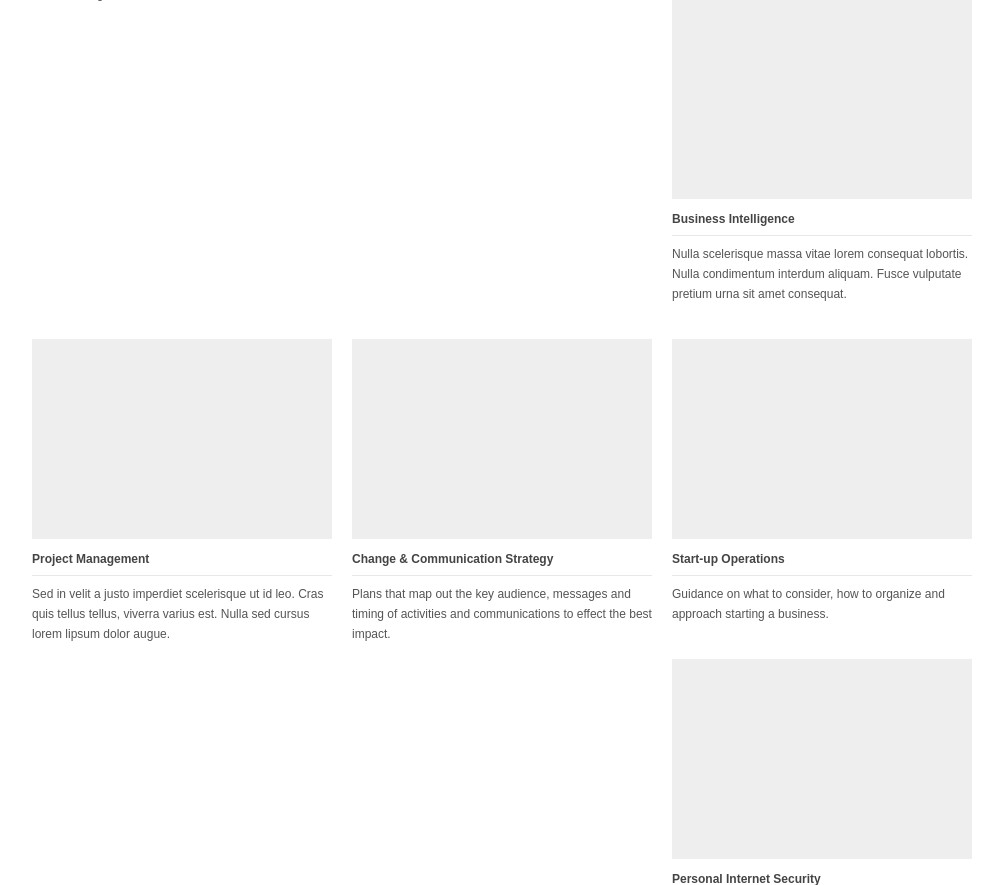
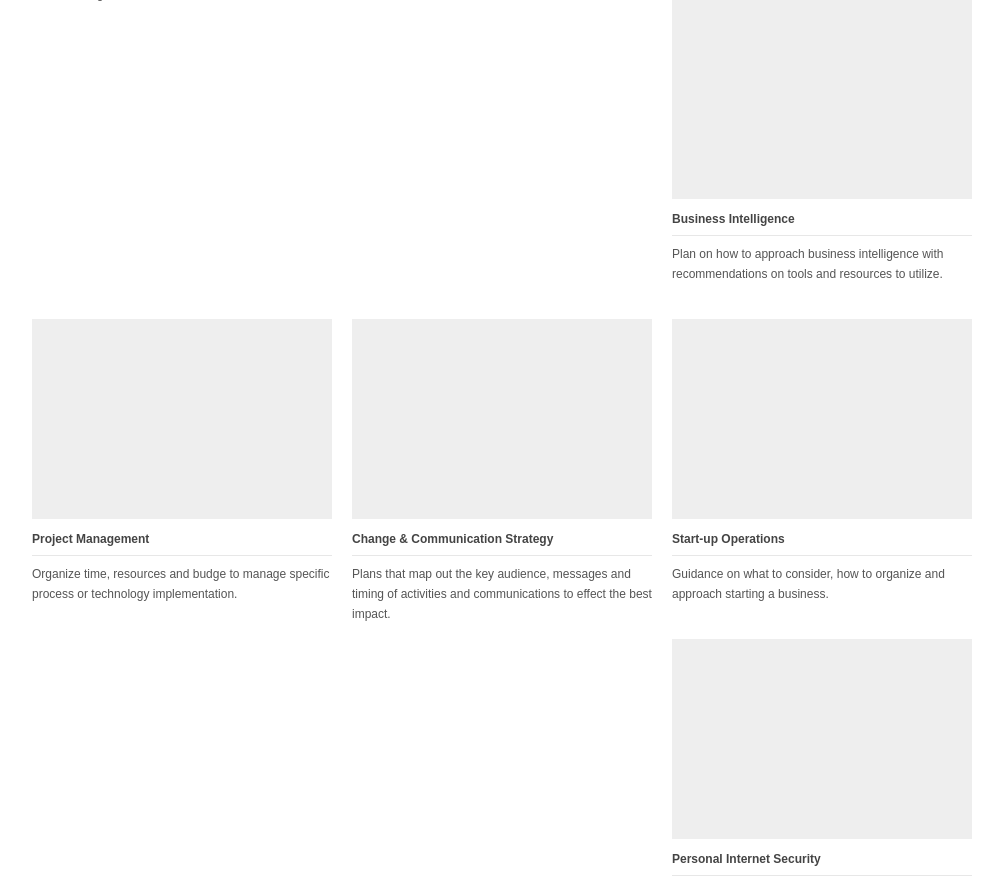
Before and after one commit to nyghtowl/Wiley, a Flask app: page /portfolio_3 in a window 1280 px wide. Shown: the part 557-1442 px from the top of the page, without its empty margins (138-1141 px from the left). Run offline with Flask 2, Linux system fonts and the light colour scheme; some libraries are stand-ins or nearby versions.

Commit message:
Finished adding verbiage to the project descriptions.

```diff
--- a/app/templates/portfolio_3.html
+++ b/app/templates/portfolio_3.html
@@ -63,7 +63,7 @@
 					<div class="item-img"><img src="./static/images/portfolio_images/portfolio_3_09.jpg" alt=""/><div class="overlay zoom"></div></div>
 					<div class="portfolio-item-meta">
 						<h5>Business Intelligence</h5>
-						<p>Nulla scelerisque massa vitae lorem consequat lobortis. Nulla condimentum interdum aliquam. Fusce vulputate pretium urna sit amet consequat. </p>
+						<p>Plan on how to approach business intelligence with recommendations on tools and resources to utilize.</p>
 					</div>
 			</div>
 
@@ -72,7 +72,7 @@
 					<div class="item-img"><img src="./static/images/portfolio_images/portfolio_3_01.jpg" alt=""/><div class="overlay zoom"></div></div>
 					<div class="portfolio-item-meta">
 						<h5>Project Management</h5>
-						<p>Sed in velit a justo imperdiet scelerisque ut id leo. Cras quis tellus tellus, viverra varius est. Nulla sed cursus lorem lipsum dolor augue.</p>
+						<p>Organize time, resources and budge to manage specific process or technology implementation.</p>
 					</div>
 			</div>
 
```
